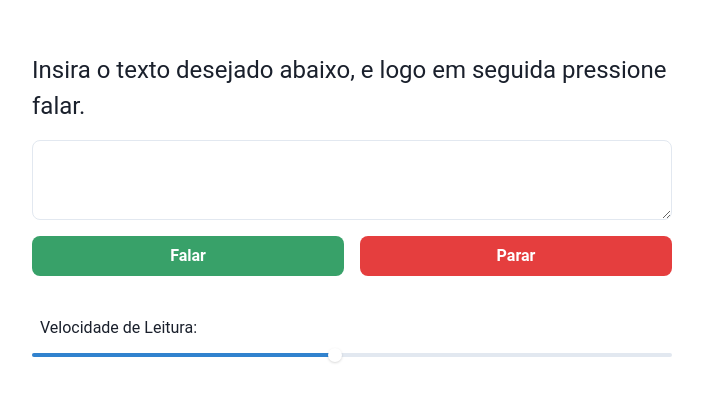
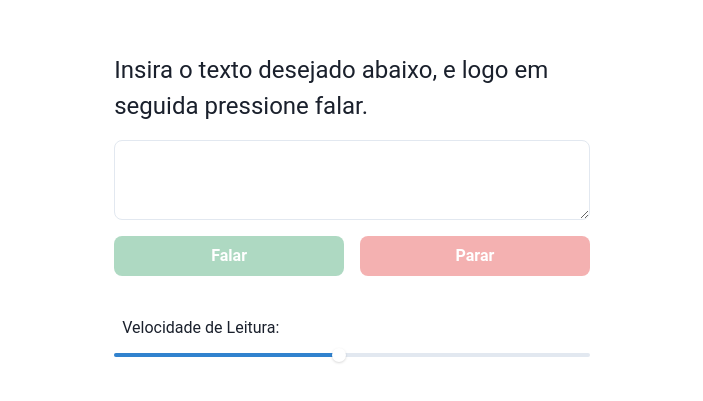
Before and after one commit to iuriaguiarr/ReadIt, a Next.js app: page / in a window 1280 px wide. Shown: the part 177-578 px from the top of the page, without its empty margins (288-991 px from the left). Built offline with nearby package versions, Linux system fonts and the light colour scheme.

Commit message:
Ajustando tamanhos

```diff
--- a/pages/index.tsx
+++ b/pages/index.tsx
@@ -1,6 +1,7 @@
 import {
   Button,
   Container,
+  Content,
   GroupButton,
   Instruction,
   Settings,
@@ -13,6 +14,7 @@ import { useState } from 'react';
 export default function Index() {
   const [text, setText] = useState('');
   const [speed, setSpeed] = useState(1);
+  const [isButtonStopDisabled, setIsButtonStopDisabled] = useState(true);
 
   function utteranceGenerator() {
     if (process.browser) {
@@ -20,6 +22,12 @@ export default function Index() {
       utterance.lang = 'pt-BR';
       utterance.rate = speed;
       utterance.volume = 1;
+      utterance.onstart = () => {
+        setIsButtonStopDisabled(false);
+      };
+      utterance.onend = () => {
+        setIsButtonStopDisabled(true);
+      };
       return utterance;
     } else {
       return new SpeechSynthesisUtterance();
@@ -53,6 +61,7 @@ export default function Index() {
       <Head>
         <title>ReadIt | Início</title>
       </Head>
+      <Content>
         <Instruction>
           Insira o texto desejado abaixo, e logo em seguida pressione falar.
         </Instruction>
@@ -63,10 +72,18 @@ export default function Index() {
           }}
         />
         <GroupButton>
-        <Button background="green" onClick={handleSpeak}>
+          <Button
+            disabled={text ? false : true}
+            background="green"
+            onClick={handleSpeak}
+          >
             Falar
           </Button>
-        <Button background="red" onClick={handleStop}>
+          <Button
+            disabled={isButtonStopDisabled}
+            background="red"
+            onClick={handleStop}
+          >
             Parar
           </Button>
         </GroupButton>
@@ -79,6 +96,7 @@ export default function Index() {
             }}
           />
         </Settings>
+      </Content>
     </Container>
   );
 }
--- a/styles/pages/Home/components/Button.tsx
+++ b/styles/pages/Home/components/Button.tsx
@@ -4,11 +4,13 @@ interface Props {
   background: string;
   onClick: () => void;
   children: string;
+  disabled?: boolean;
 }
 
 export default function Button(props: Props) {
   return (
     <ChakraButton
+      disabled={props.disabled}
       color="white"
       background={`${props.background}.500`}
       width="100%"
--- /dev/null
+++ b/styles/pages/Home/components/Content.tsx
@@ -0,0 +1,20 @@
+import { Container as ChakraContainer } from '@chakra-ui/react';
+
+interface Props {
+  children: React.ReactNode;
+}
+
+export default function Container(props: Props) {
+  return (
+    <ChakraContainer
+      display="flex"
+      flexDir="column"
+      justifyContent="center"
+      alignItems="center"
+      width="100%"
+      maxWidth={[800, 600, 1000]}
+    >
+      {props.children}
+    </ChakraContainer>
+  );
+}
--- a/styles/pages/Home/components/GroupButton.tsx
+++ b/styles/pages/Home/components/GroupButton.tsx
@@ -7,7 +7,7 @@ interface Props {
 export default function GroupButton(props: Props) {
   return (
     <ChakraFlex
-      width="50vw"
+      width="100%"
       justifyContent="space-between"
       alignItems="center"
       gridGap={4}
--- a/styles/pages/Home/components/Instruction.tsx
+++ b/styles/pages/Home/components/Instruction.tsx
@@ -6,7 +6,7 @@ interface Props {
 
 export default function Text(props: Props) {
   return (
-    <ChakraText textAlign="left" fontSize="2xl" width="50vw">
+    <ChakraText textAlign="left" fontSize="2xl" width="100%">
       {props.children}
     </ChakraText>
   );
--- a/styles/pages/Home/components/Settings.tsx
+++ b/styles/pages/Home/components/Settings.tsx
@@ -7,7 +7,7 @@ interface Props {
 
 export default function Settings(props: Props) {
   return (
-    <Flex flexDir="column" width="50vw" marginY={8}>
+    <Flex flexDir="column" width="100%" marginY={8}>
       <Text margin={2}>{props.name}:</Text>
       {props.children}
     </Flex>
--- a/styles/pages/Home/components/Textarea.tsx
+++ b/styles/pages/Home/components/Textarea.tsx
@@ -5,5 +5,5 @@ interface Props {
 }
 
 export default function Textarea(props: Props) {
-  return <ChakraTextarea width="50vw" margin={4} onChange={props.onChange} />;
+  return <ChakraTextarea width="100%" margin={4} onChange={props.onChange} />;
 }
--- a/styles/pages/Home/index.ts
+++ b/styles/pages/Home/index.ts
@@ -5,3 +5,4 @@ export { default as Instruction } from './components/Instruction';
 export { default as Textarea } from './components/Textarea';
 export { default as Settings } from './components/Settings';
 export { default as Slider } from './components/Slider';
+export { default as Content } from './components/Content';
```
Lines whose indentation alone changed are shown as unchanged.
